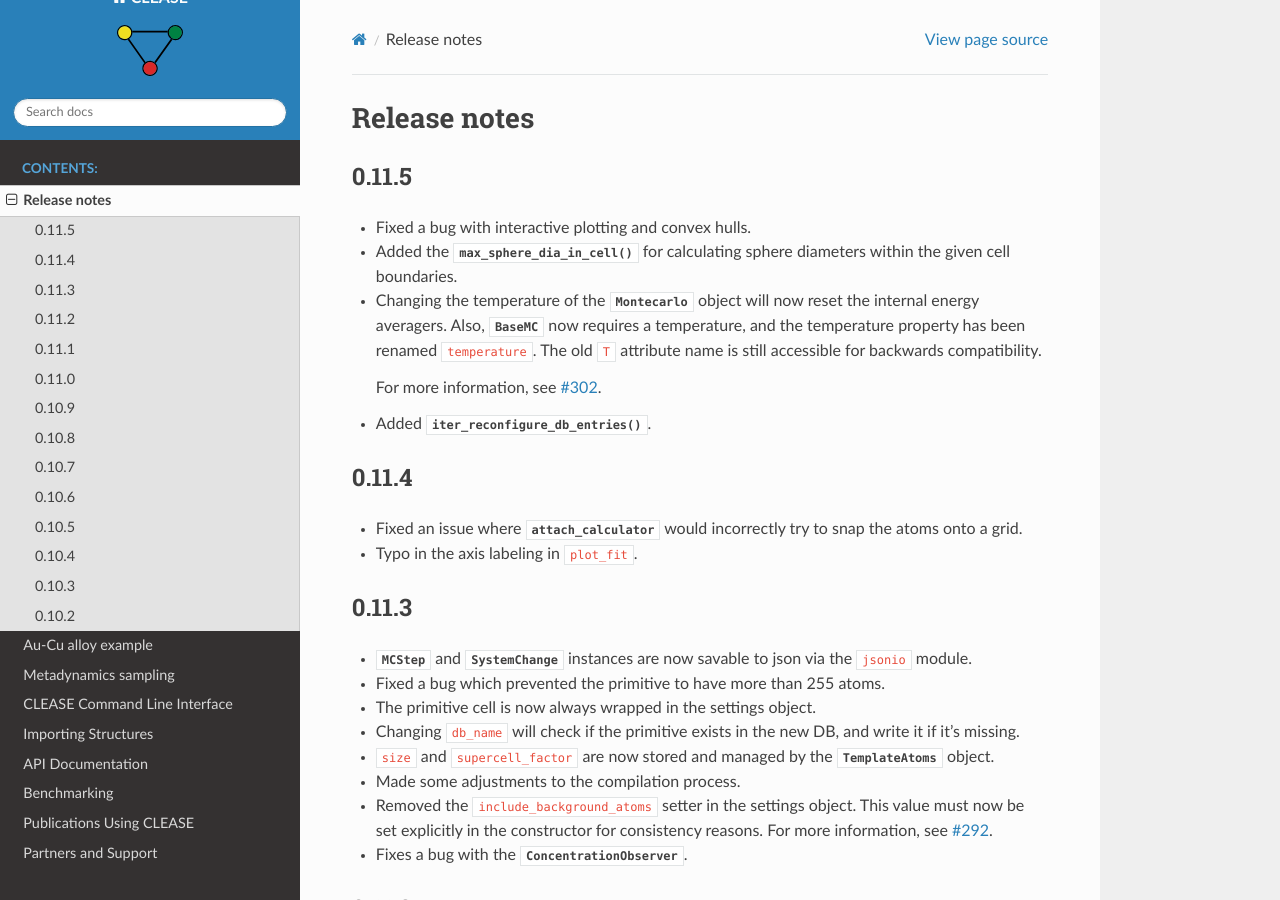
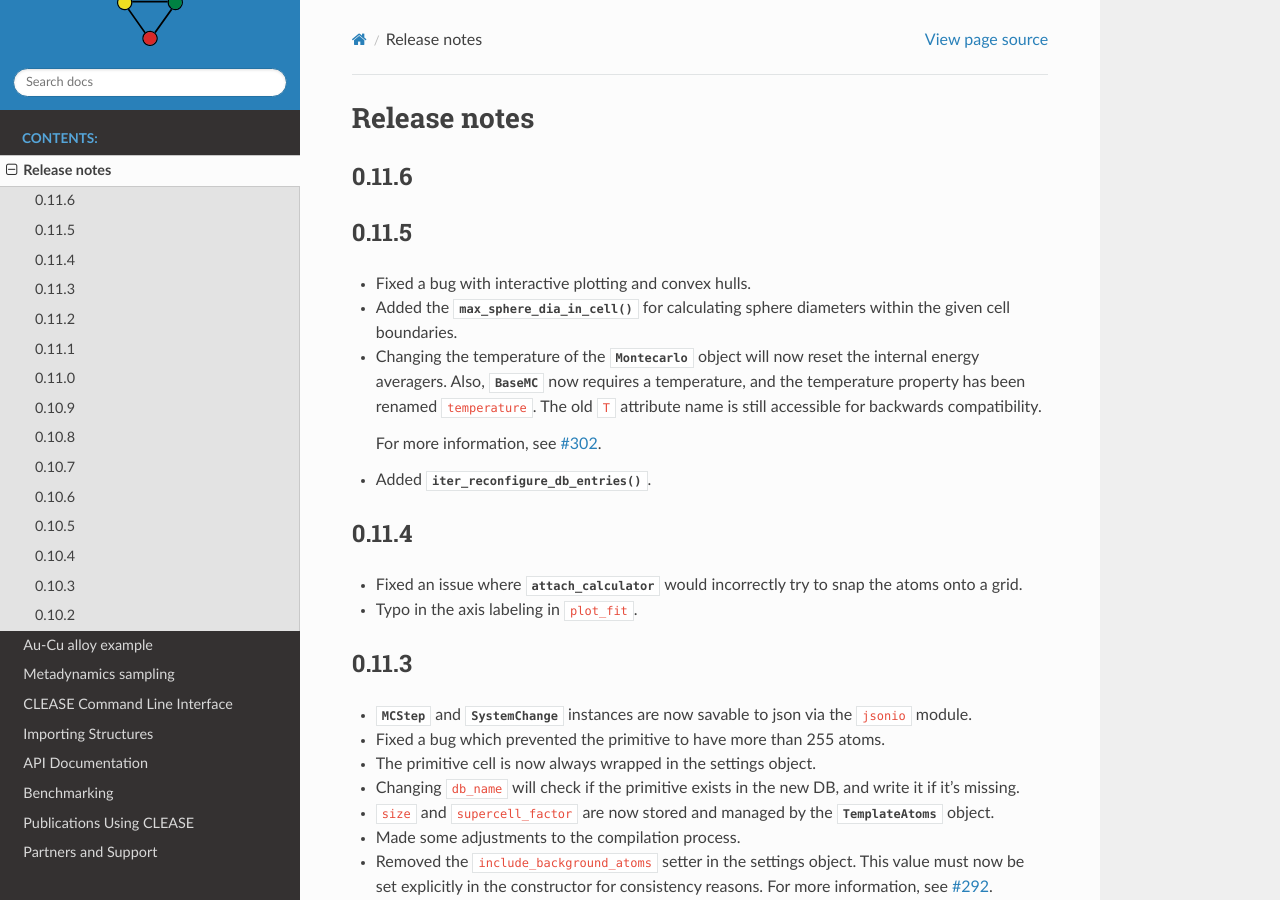
Before and after one commit to wuziqiqiqi/PD, a Sphinx documentation site: the page built from doc/source/releasenotes.rst, in a window 1280 px wide and 900 px high. Built offline with Sphinx 7.4.7 and the Read the Docs theme 2.0.0, drawn with Linux system fonts in a browser that asks for light colours; pages that are not in the unit, such as notebooks, are missing from menus.

Commit message:
Bump version to 0.11.6

```diff
--- a/doc/source/releasenotes.rst
+++ b/doc/source/releasenotes.rst
@@ -3,6 +3,10 @@
 =============
 Release notes
 =============
+
+0.11.6
+=======
+
 
 0.11.5
 =======
```
Also changed, not shown: 1 other file.
